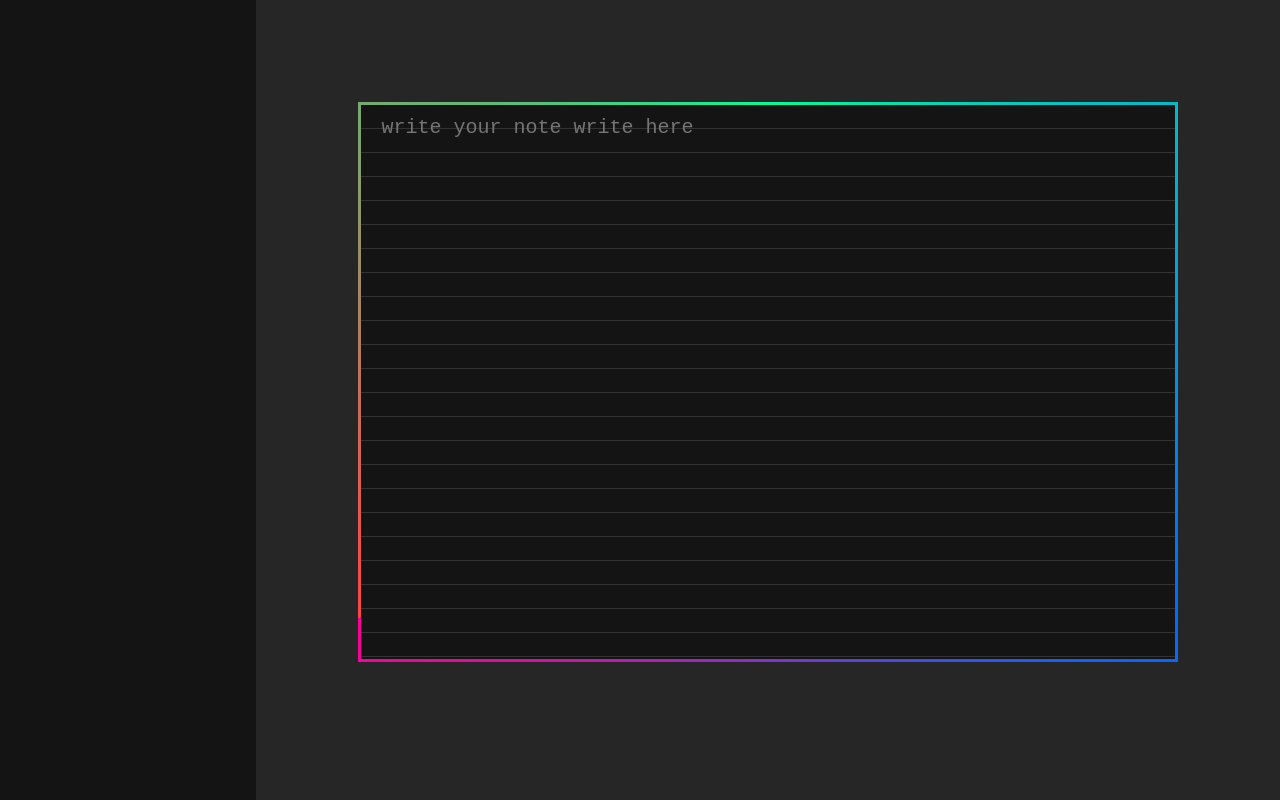
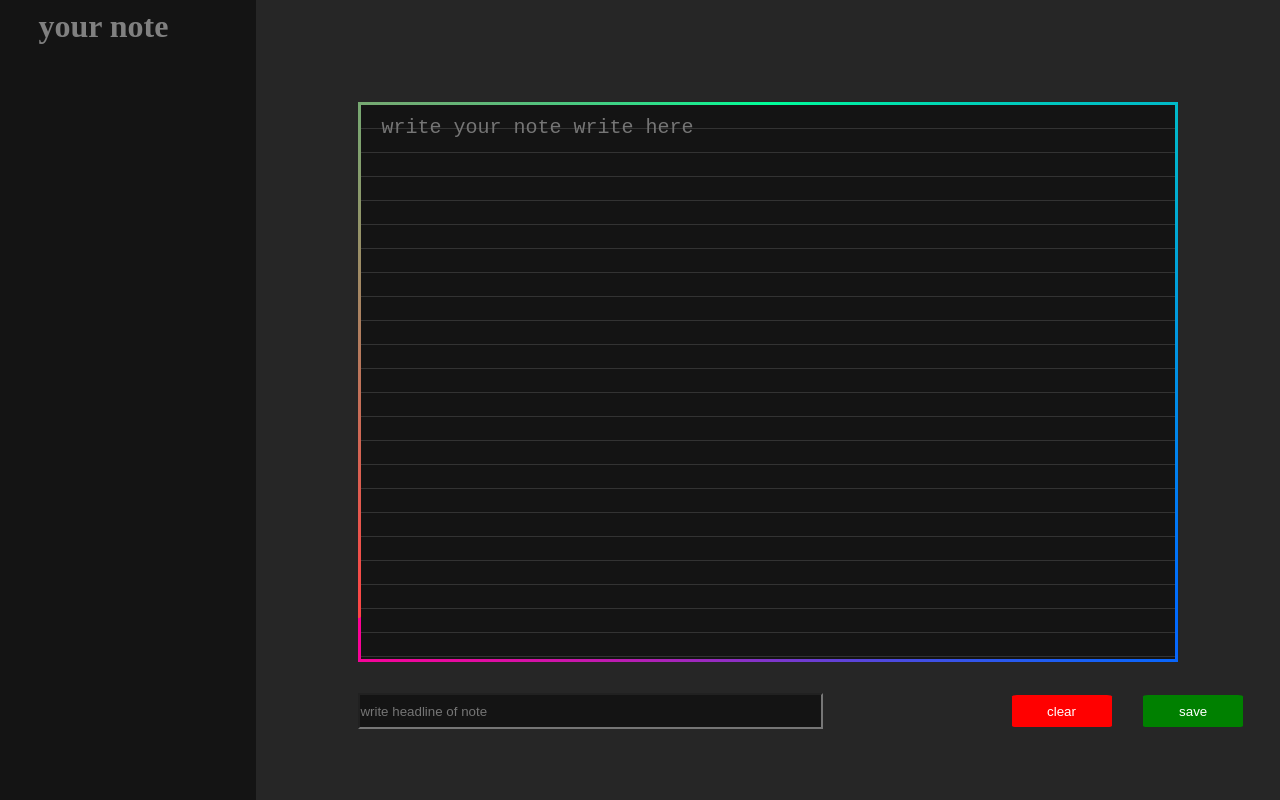
Before and after one commit to lola212121/note-website, a plain HTML site: page index.html in a window 1280 px wide. Drawn offline with Linux system fonts and the light colour scheme.

Commit message:
headline btn
alright so i added  two btn save and clear it  doesnot work right now and i also added input were user can type name for that note that user will save

```diff
--- a/index.html
+++ b/index.html
@@ -8,11 +8,22 @@
 </head>
 <body>
     <div class="main-div">
-        <div class="note-section"></div>
+        <div class="note-section">
+            <h1>your note </h1>
+
+            <div></div>
+        </div>
         <div class="writing-section">
             <div class="writing-area-wrapper">
                 <textarea name="note" id="writing-area" placeholder="write your note write here "></textarea>
+            </div>
 
+
+            <div class="save-system">
+                <input type="text" placeholder="write headline of note" class="notes-headline-writing-tag">
+
+                <button class="delete-btn">clear</button>
+                <button class="save-btn">save</button>
             </div>
 
         </div>
--- a/style/style.css
+++ b/style/style.css
@@ -2,6 +2,10 @@
     height: 100vh;
     width: 20%;
     background-color: #141414;
+    display: flex;
+    flex-direction: column;
+    align-items: flex-start;
+    padding-left: ;
 }
 .writing-section{
     background-color: #262626;
@@ -71,6 +75,53 @@
 }
 
 
+.save-btn{
+    background-color: green;
+    color: white;
+    border: none;
+    height: 4vh;
+    width: 100px;
+    border-radius: 5%;
+}
+
+.save-system{
+    margin-top: 3%;
+    margin-left: 10%;
+}
+
+.notes-headline-writing-tag{
+    height: 4vh;
+    background-color: #141414;
+    outline: none;
+    box-shadow: none;
+    color: grey;
+    width: 50%;
+    margin-right: 20%;
+
+
+}
+
+.delete-btn{
+    background-color: red;
+    color: white;
+    border: none;
+    height: 4vh;
+    width: 100px;
+    border-radius: 5%;
+    margin-right: 3%
+}
+
+
+h1{
+    color: grey;
+    margin-top: 3%;
+    margin-left: 15%;
+
+
+}
+
+
+
 @property --angle{
     syntax: "<angle>";
     initial-value: 0deg;
```
